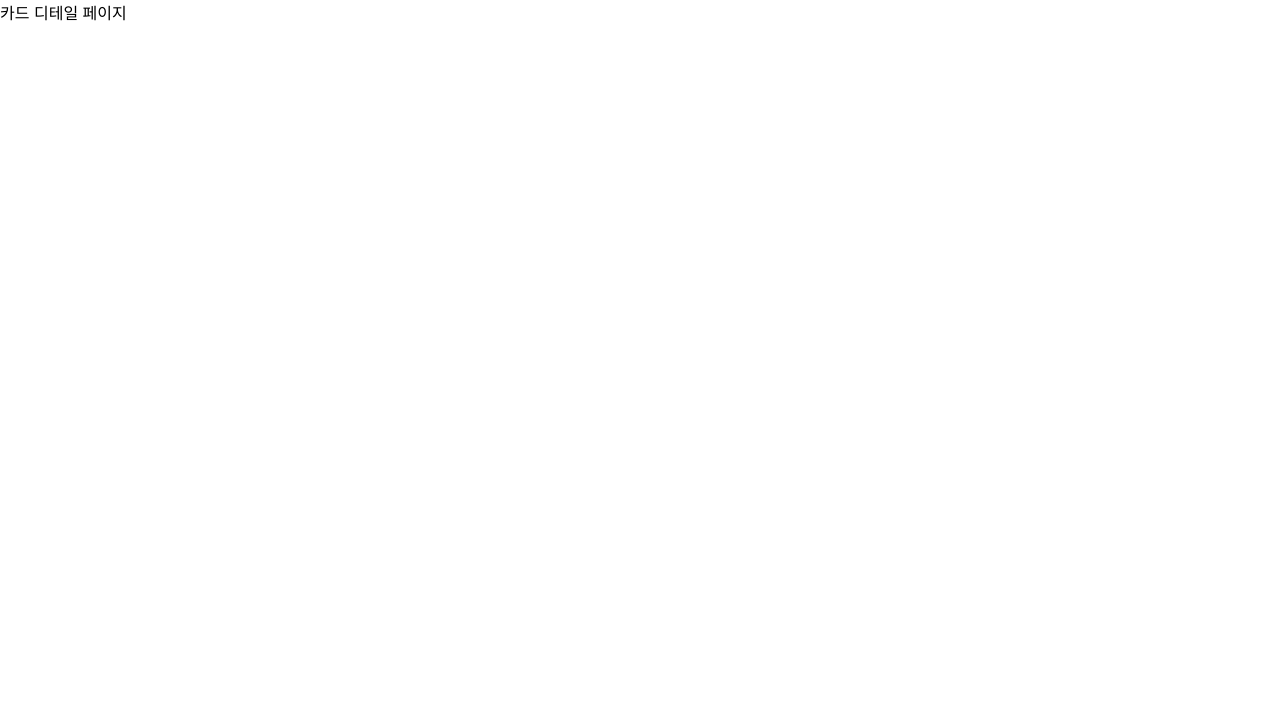
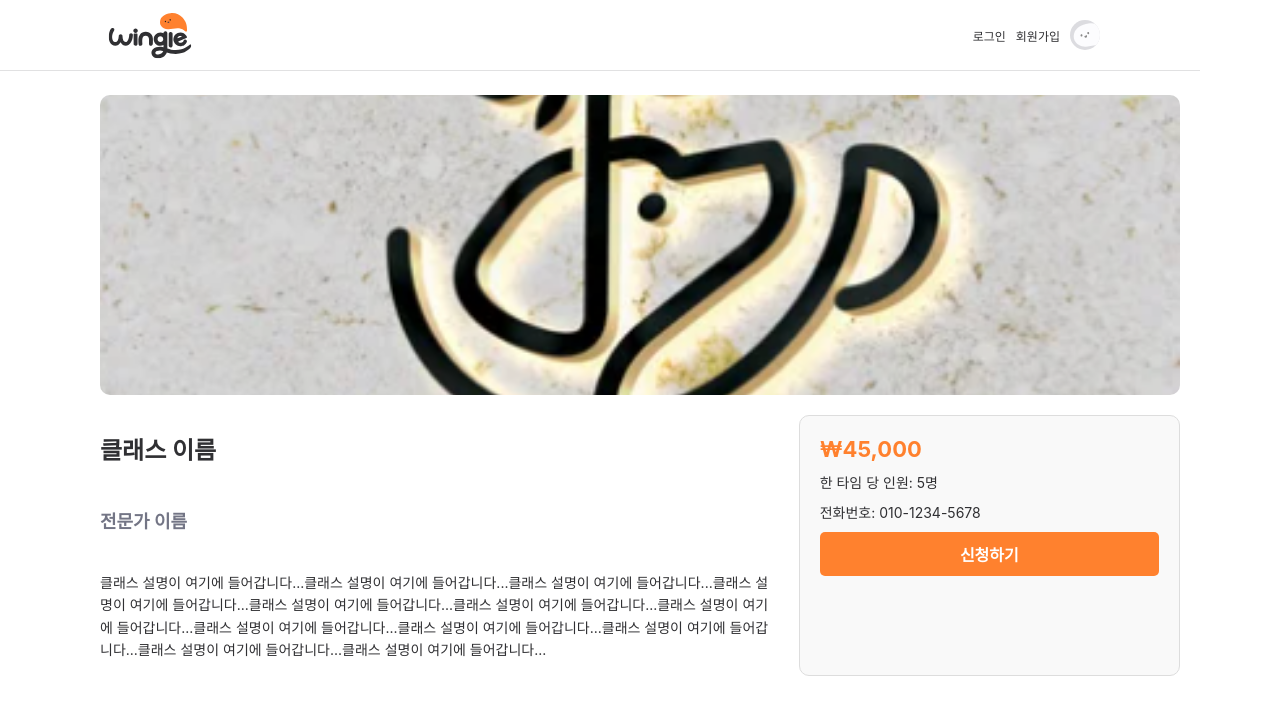
Before and after one commit to sehee-xx/Wingle, a Next.js app: page /card/1 in a window 1280 px wide. Shown: the top 714 px of the page. Built offline with nearby package versions, Linux system fonts and the light colour scheme.

Commit message:
Modify: 키드 상세 ui 작성

```diff
--- a/src/app/card/[id]/page.tsx
+++ b/src/app/card/[id]/page.tsx
@@ -1,8 +1,132 @@
 "use client";
-import React from "react";
+import styled from "styled-components";
+import Header from "../../../components/Header";
 
 const CardDetail = () => {
-  return <div>카드 디테일 페이지</div>;
+  return (
+    <>
+      <Header />
+      <DetailWrapper>
+        <ImageSection>
+          <ClassImage src="/assets/card1.png" alt="Class Image" />
+        </ImageSection>
+        <ContentSection>
+          <ClassInfo>
+            <ClassName>클래스 이름</ClassName>
+            <Instructor>전문가 이름</Instructor>
+            <Description>
+              클래스 설명이 여기에 들어갑니다...클래스 설명이 여기에
+              들어갑니다...클래스 설명이 여기에 들어갑니다...클래스 설명이
+              여기에 들어갑니다...클래스 설명이 여기에 들어갑니다...클래스
+              설명이 여기에 들어갑니다...클래스 설명이 여기에
+              들어갑니다...클래스 설명이 여기에 들어갑니다...클래스 설명이
+              여기에 들어갑니다...클래스 설명이 여기에 들어갑니다...클래스
+              설명이 여기에 들어갑니다...클래스 설명이 여기에 들어갑니다...
+            </Description>
+          </ClassInfo>
+          <PurchaseSection>
+            <Price>₩45,000</Price>
+            <Participants>한 타임 당 인원: 5명</Participants>
+            <Phone>전화번호: 010-1234-5678</Phone>
+            <PurchaseButton>신청하기</PurchaseButton>
+          </PurchaseSection>
+        </ContentSection>
+      </DetailWrapper>
+    </>
+  );
 };
 
 export default CardDetail;
+
+const DetailWrapper = styled.div`
+  display: flex;
+  flex-direction: column;
+  padding: 30px 100px;
+  margin-top: 65px;
+`;
+
+const ImageSection = styled.div`
+  width: 100%;
+  height: 300px;
+`;
+
+const ClassImage = styled.img`
+  width: 100%;
+  height: 100%;
+  object-fit: cover;
+  border-radius: 10px;
+`;
+
+const ContentSection = styled.div`
+  display: flex;
+  flex-direction: row;
+  gap: 20px;
+  margin-top: 20px;
+`;
+
+const ClassInfo = styled.div`
+  flex: 2;
+  display: flex;
+  flex-direction: column;
+  gap: 10px;
+`;
+
+const ClassName = styled.h1`
+  font-size: 24px;
+  font-weight: bold;
+  color: #303033;
+`;
+
+const Instructor = styled.h2`
+  font-size: 18px;
+  color: #737585;
+`;
+
+const Description = styled.p`
+  font-size: 14px;
+  color: #303033;
+  line-height: 1.6;
+`;
+
+const PurchaseSection = styled.div`
+  flex: 1;
+  display: flex;
+  flex-direction: column;
+  gap: 10px;
+  padding: 20px;
+  border: 1px solid #ddd;
+  border-radius: 10px;
+  background-color: #f9f9f9;
+`;
+
+const Price = styled.div`
+  font-size: 22px;
+  font-weight: bold;
+  color: #ff812e;
+`;
+
+const Participants = styled.div`
+  font-size: 14px;
+  color: #303033;
+`;
+
+const Phone = styled.div`
+  font-size: 14px;
+  color: #303033;
+`;
+
+const PurchaseButton = styled.button`
+  padding: 10px 20px;
+  font-size: 16px;
+  font-weight: bold;
+  color: #fff;
+  background-color: #ff812e;
+  border: none;
+  border-radius: 5px;
+  cursor: pointer;
+  transition: background-color 0.3s;
+
+  &:hover {
+    background-color: #e66f1e;
+  }
+`;
```
